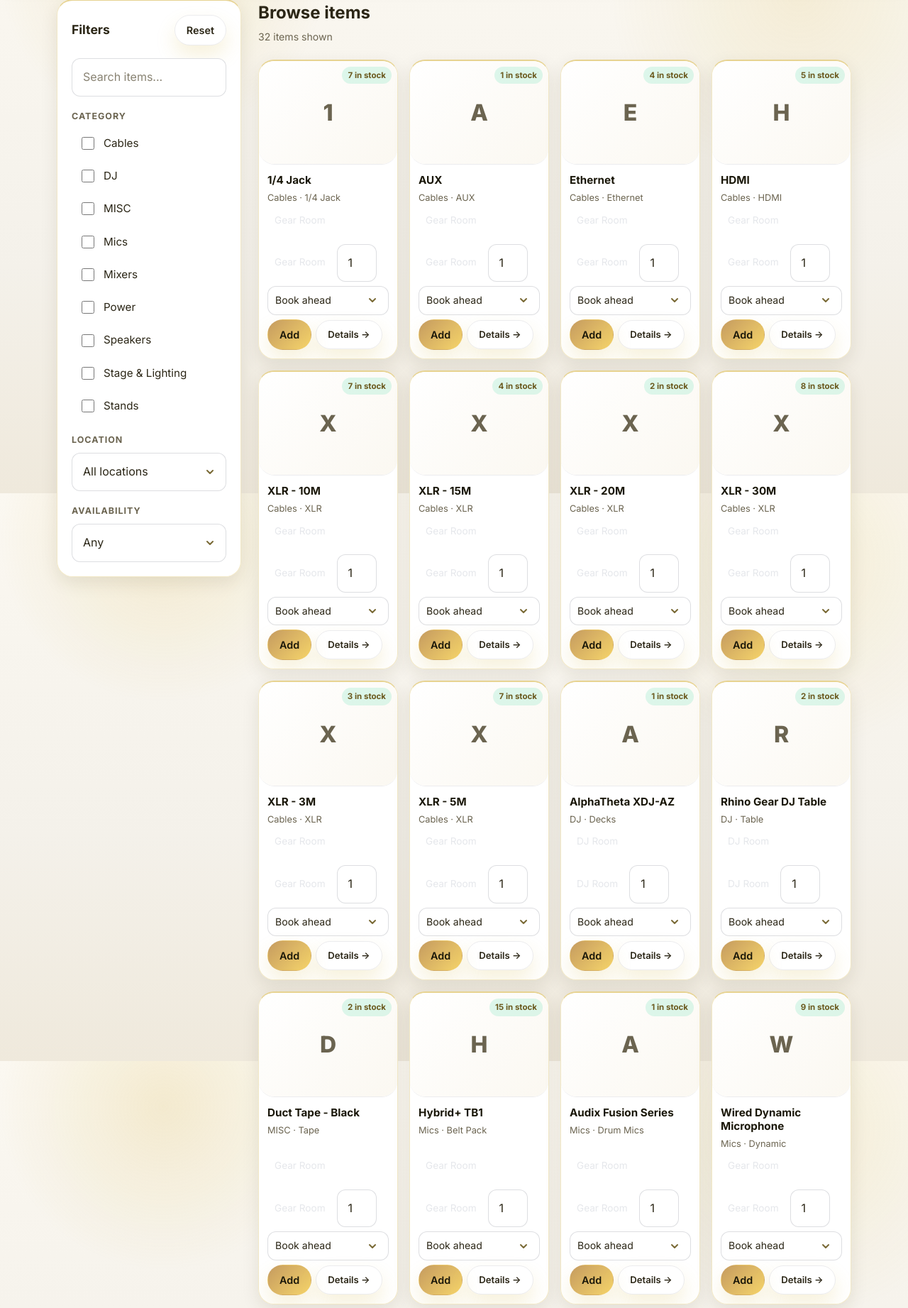
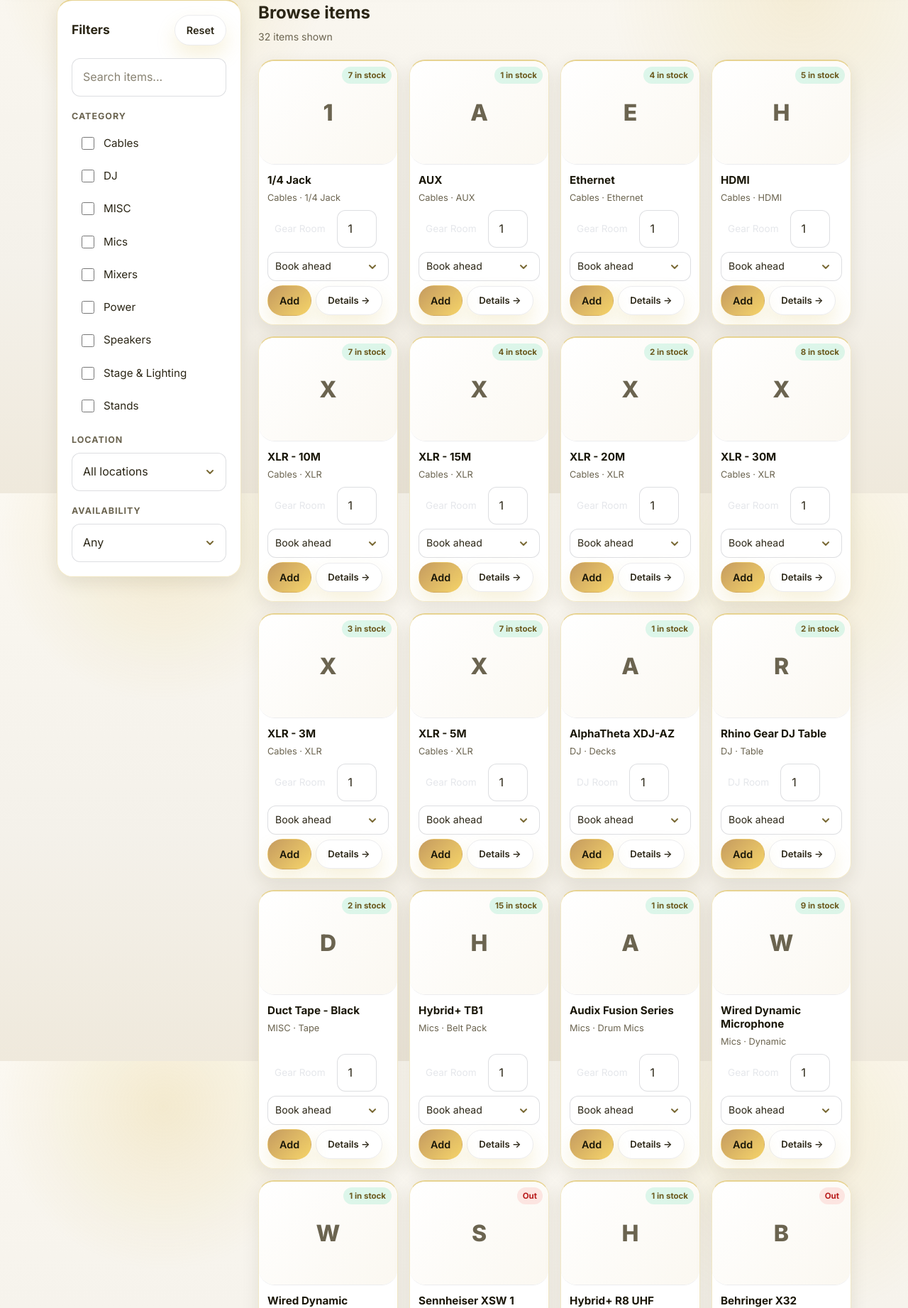
Before and after one commit to SimonKwena/KwenaInventory, a Django app: page /inventory/catalog/ in a window 1280 px wide. Shown: the part 105-1948 px from the top of the page at 71% size. Run offline with Django 5.2, Linux system fonts and the light colour scheme; a user stored in the database is signed in; data comes from the database, SQL or seed files in the repository; data that the repository does not hold is empty; parts of the project's set-up code (start-up, migrations or seed data) failed here and were passed over.

Commit message:
Browse stacked 3

```diff
--- a/inventory/templates/inventory/catalog.html
+++ b/inventory/templates/inventory/catalog.html
@@ -86,15 +86,6 @@
                             <span class="product-card-category">{{ catalog.category }}{% if catalog.subcategory %} &middot; {{ catalog.subcategory }}{% endif %}</span>
                             {% endif %}
                             <div class="product-card-footer">
-                                <div class="product-card-locations">
-                                    {% if entries|length == 1 %}
-                                        <span class="product-card-location-text">{{ entries.0.location.name }}</span>
-                                    {% else %}
-                                        {% for entry in entries %}
-                                            <span class="pill pill-neutral">{{ entry.location.name }} &middot; {{ entry.quantity_available }}</span>
-                                        {% endfor %}
-                                    {% endif %}
-                                </div>
                                 <form method="post" action="{% url 'inventory:cart_add' %}" class="cart-add-form catalog-add-form">
                                     {% csrf_token %}
                                     <input type="hidden" name="item_id" value="{{ entries.0.pk }}">
```
